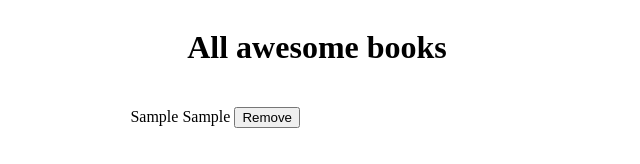
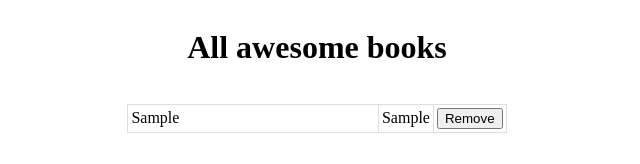
Before and after one commit to gealsanchez/AwesomeBooks, a plain HTML site: page index.html in a window 1280 px wide. Both pictures are taken after typing "Sample", "Sample" into the empty fields and a click on the input "Add". Shown: the top 164 px of the page, without its empty margins (323-963 px from the left). Drawn offline with Linux system fonts and the light colour scheme.

Commit message:
Update styles.css to style the table

```diff
--- a/css/styles.css
+++ b/css/styles.css
@@ -7,16 +7,6 @@
   align-content: center;
   width: 30%;
   margin: auto;
-}
-
-#booksTable {
-  display: flex;
-  flex-direction: column;
-  gap: 8px;
-  align-items: stretch;
-  justify-content: flex-start;
-  align-content: center;
-  width: 100%;
 }
 
 form {
@@ -41,3 +31,19 @@ input {
 .hidden {
   display: none;
 }
+
+table {
+  border-collapse: collapse;
+  width: 100%;
+}
+
+td {
+  border: 1px solid #ddd;
+  text-align: left;
+  padding: 3px;
+  width: 100%;
+}
+
+tr:nth-child(even) {
+  background-color: #ddd;
+}
```
